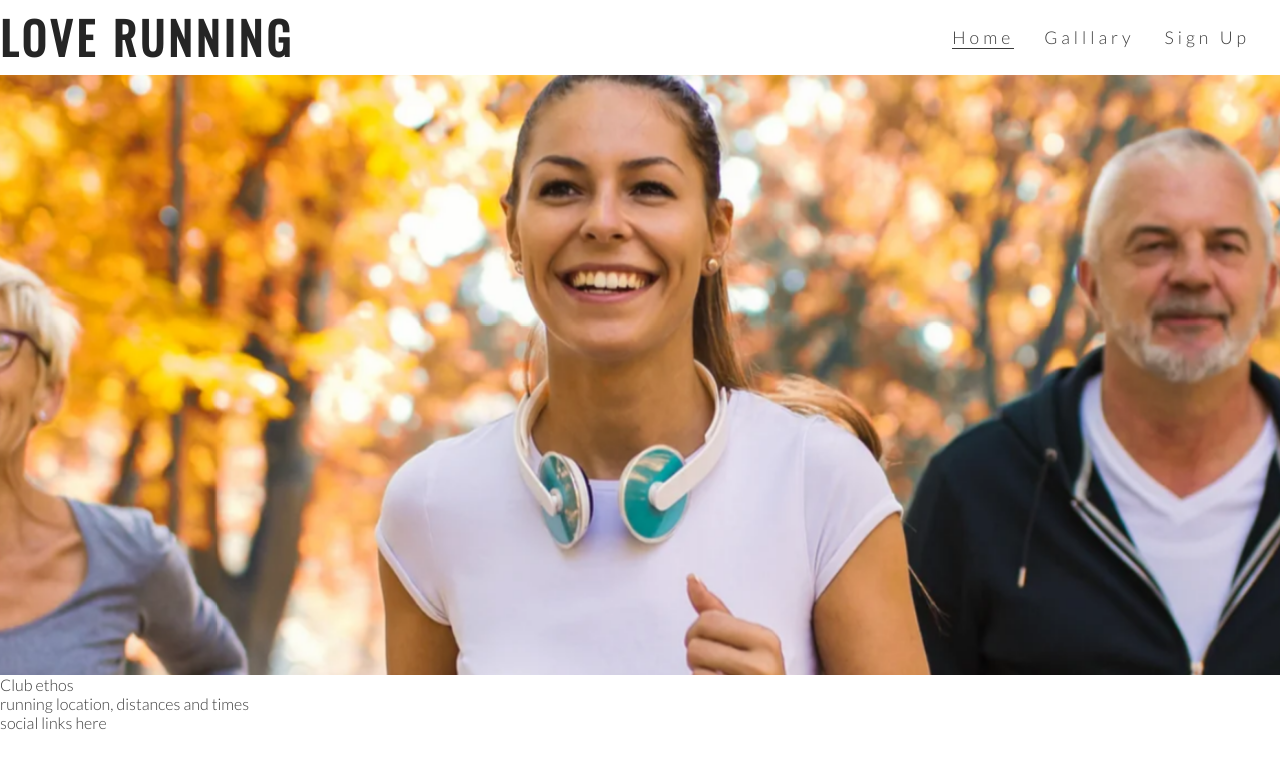
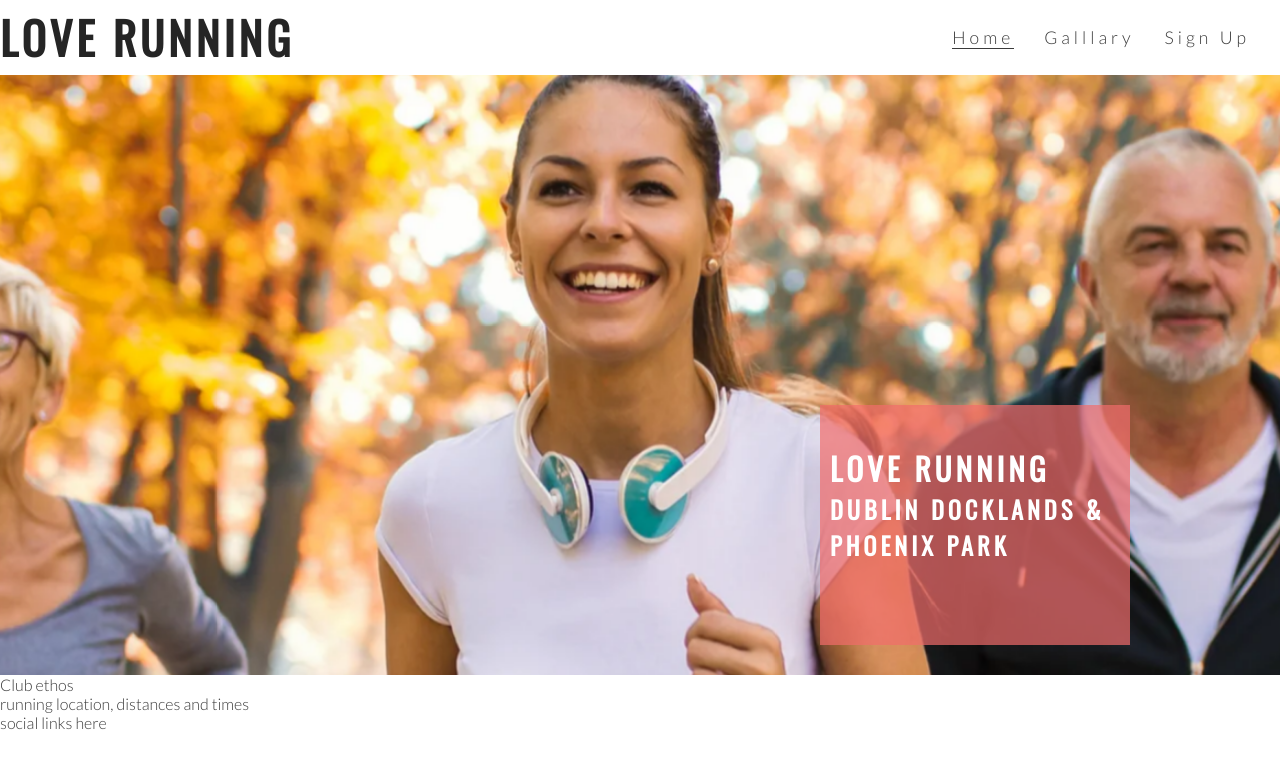
Before and after one commit to kpsdev1/love-running, a plain HTML site: page index.html in a window 1280 px wide. Drawn offline with nearby package versions, Linux system fonts and the light colour scheme.

Commit message:
add cover text and style

```diff
--- a/assets/css/style.css
+++ b/assets/css/style.css
@@ -65,6 +65,12 @@ h1, h2 {
     width: 100%;
     overflow: hidden;
 
+    position: relative;
+
+}
+
+#cover-text, #cover-text h2 {
+    color:#fff
 }
 
 #hero-image {
@@ -88,3 +94,23 @@ h1, h2 {
         transform: scale(1.1);
     }
 }
+
+#cover-text {
+    font-size: 130%;
+    font-family: Oswald, sans-serif;
+    text-transform: uppercase;
+    letter-spacing: 4px;
+
+    width: 300px;
+    height: 200px;
+
+    padding-top: 40px;
+    padding-left: 10px;
+
+    background-color: rgba(241, 109, 107, .7);
+
+    bottom: 30px;
+    right: 150px;
+
+    position: absolute;
+}
--- a/index.html
+++ b/index.html
@@ -34,6 +34,10 @@
     </header>
     <section id="hero-outer">
       <div id="hero-image"></div>
+      <div id="cover-text">
+        <h2>Love Running</h2>
+        <h3>Dublin Docklands & Phoenix Park</h3>
+      </div>
     </section>
     <section>
         Club ethos
```
